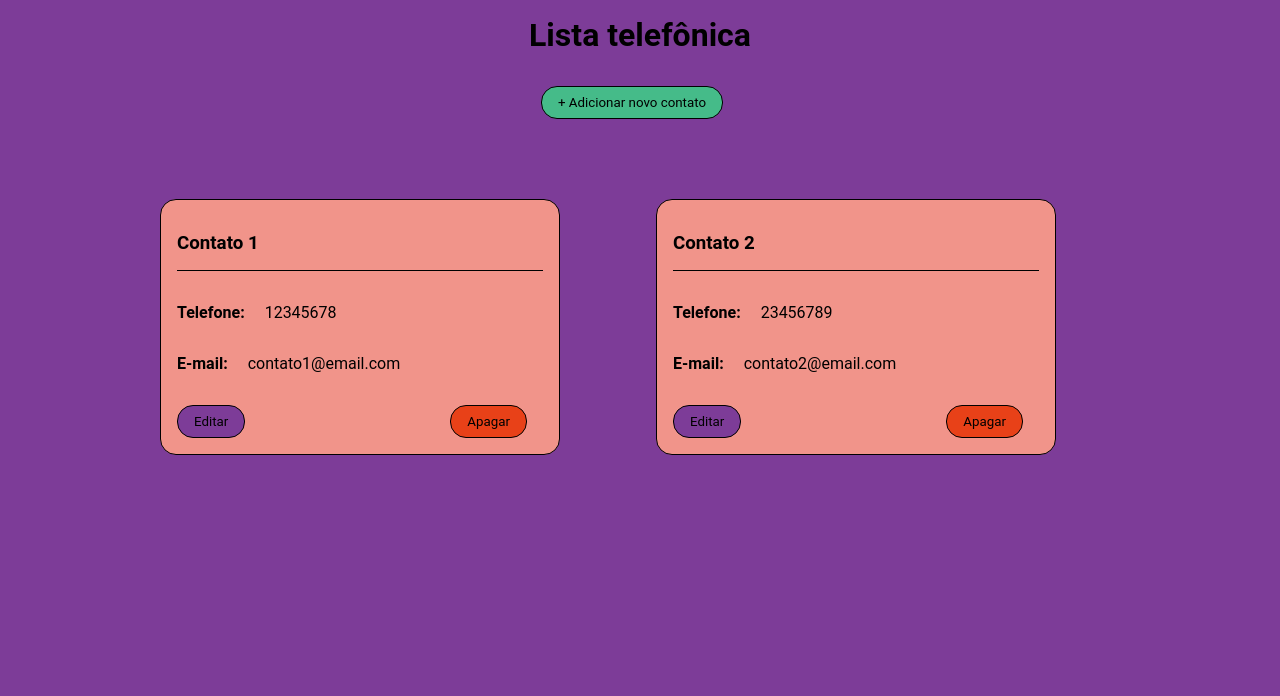
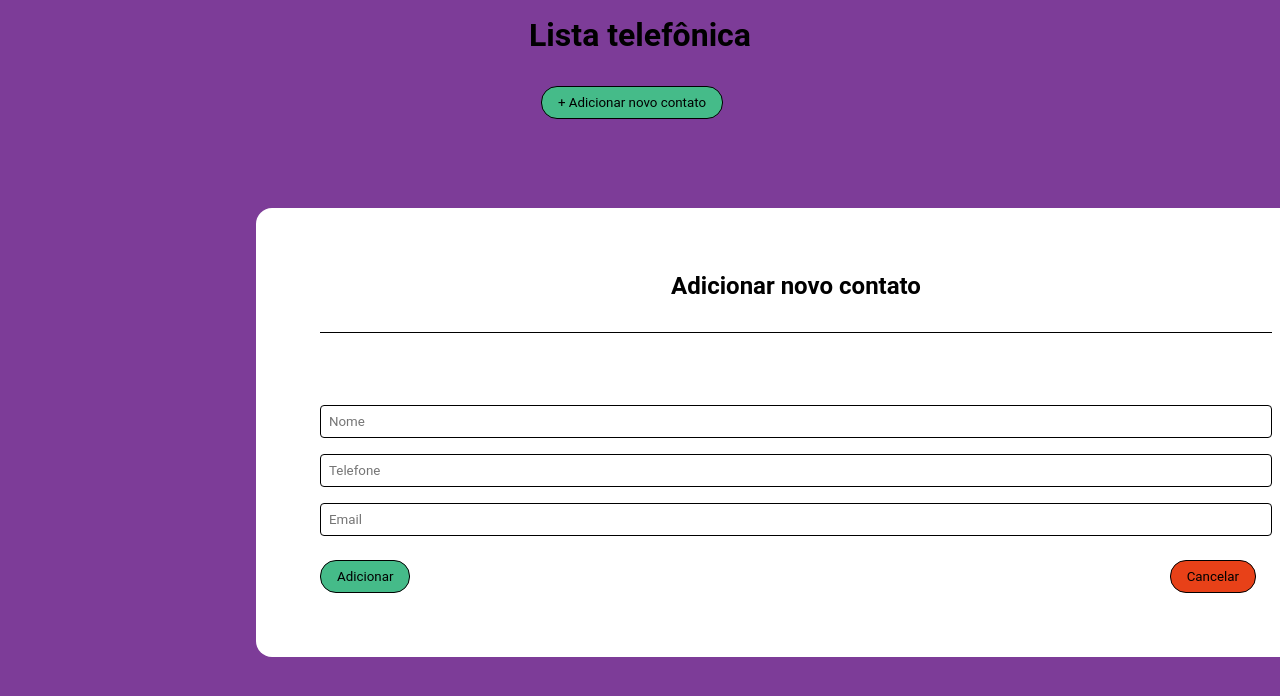
Before and after one commit to PedroHenrique004/Lista-telefonica-react, a React (Create React App) app: page / in a window 1280 px wide. Both pictures are taken after a click on the button "+ Adicionar novo contato". Shown: the top 696 px of the page. Built offline with nearby package versions, Linux system fonts and the light colour scheme.

Commit message:
Adicionando a função de adicionar novos contatos

```diff
--- a/src/App.tsx
+++ b/src/App.tsx
@@ -3,12 +3,14 @@ import { RootState } from './Redux/store';
 import { useState } from 'react';
 import EstiloGlobal, { ContainerPagina, ContanainerContato } from './styles';
 import Contato, { ContatoType } from './components/Contato';
+import CardAdicionar from './components/CardAdicionar'; // Importe o CardAdicionar
 
 import Header from './components/Titulo';
 import CardRemover from './components/CardRemover';
 
 function App() {
     const [estaRemovendo, setEstaRemovendo] = useState(false)
+    const [estaAdicionando, setEstaAdicionando] = useState(false) // Adicione este estado
     const contatos = useSelector((state: RootState) => state.contatos.contatos);
     const dispatch = useDispatch();
     const [idDoContatoASerRemovido, setIdDoContatoASerRemovido] = useState<number | null>(null);
@@ -34,22 +36,35 @@ function App() {
       }
     }
 
+    function handleAdicionar(contato: ContatoType) {
+      dispatch({ type: 'ADD_CONTATO', payload: contato }); // Despache a ação ADD_CONTATO
+      setEstaAdicionando(false);
+    }
+
+    function handleAdicionarClick() {
+      setEstaAdicionando(true); // Defina estaAdicionando como true quando o botão Adicionar for clicado
+    }
+
     return (
         <>
         <EstiloGlobal />
             <ContainerPagina>
-                  <Header />
+                  <Header onAdicionarClick={handleAdicionarClick}/>
                   {estaRemovendo ? (
                     <CardRemover
                     cancelarRemover={funcaoCancelar}
                     remover={funcaoRemover} />
+                  ) : estaAdicionando ? ( // Adicione esta condição
+                    <CardAdicionar
+                      cancelarAdicionar={() => setEstaAdicionando(false)}
+                      adicionar={handleAdicionar} />
                   ) : (
                     <ContanainerContato>
                       {contatos.map(contato => (
                         <Contato
                           key={contato.id}
                           contato={contato}
-                          apagar={() => funcaoApagar(contato.id)} // Atualize esta linha
+                          apagar={() => funcaoApagar(contato.id)}
                           salvar={funcaoSalvar} />
                       ))}
                     </ContanainerContato>
--- /dev/null
+++ b/src/components/CardAdicionar/index.tsx
@@ -0,0 +1,39 @@
+import { useState } from "react";
+import * as P from "./styles"
+import * as S from "../Contato/styles"
+import { ContatoType } from "../Contato";
+
+type Props = {
+  cancelarAdicionar: () => void;
+  adicionar: (contato: ContatoType) => void;
+}
+
+const CardAdicionar = ({cancelarAdicionar, adicionar}: Props) => {
+  const [nome, setNome] = useState("");
+  const [telefone, setTelefone] = useState("");
+  const [email, setEmail] = useState("");
+
+  function handleAdicionar() {
+    adicionar({ nome, telefone, email, id: Date.now() });
+    setNome("");
+    setTelefone("");
+    setEmail("");
+  }
+
+  return (
+    <P.Container>
+      <P.ContainerRemover>
+        <P.Texto>Adicionar novo contato</P.Texto>
+        <S.Input value={nome} onChange={e => setNome(e.target.value)} placeholder="Nome" />
+        <S.Input value={telefone} onChange={e => setTelefone(e.target.value)} placeholder="Telefone" />
+        <S.Input value={email} onChange={e => setEmail(e.target.value)} placeholder="Email" />
+        <S.BotaoContainer>
+          <S.BotaoSalvar onClick={handleAdicionar}>Adicionar</S.BotaoSalvar>
+          <S.BotaoRemover onClick={cancelarAdicionar}>Cancelar</S.BotaoRemover>
+        </S.BotaoContainer>
+      </P.ContainerRemover>
+    </P.Container>
+  )
+}
+
+export default CardAdicionar;
--- /dev/null
+++ b/src/components/CardAdicionar/styles.ts
@@ -0,0 +1,26 @@
+import styled from "styled-components";
+import variavies from "../../styles/variavies";
+
+export const ContainerRemover = styled.div`
+    position: fixed;
+    top: 10%;
+    left: 20%;
+    margin-top: 10%;
+    max-width: 1080px;
+    width: 100%;
+    background-color: ${variavies.corContainerRemover};
+    border-radius: 16px;
+    padding: 64px;
+`
+
+export const Texto = styled.h2`
+    border-bottom: 1px solid ${variavies.corDoTexto};
+    padding-bottom: 32px;
+    margin-bottom: 64px;
+`
+
+export const Container = styled.div`
+    width: 100%;
+    justify-content:center;
+    align-items: center;
+`
--- a/src/components/Titulo/index.tsx
+++ b/src/components/Titulo/index.tsx
@@ -1,16 +1,20 @@
 import { BotaoAdicionar, Cabecalho, Titulo } from "./styles"
 
-const Header = () => {
+type Props = {
+    onAdicionarClick: () => void;
+  };
 
+  const Header = ({ onAdicionarClick }: Props) => {
     return (
-        <>
-            <Cabecalho>
-                <Titulo>Lista telefônica</Titulo>
-                <BotaoAdicionar>+ Adicionar novo contato</BotaoAdicionar>
-            </Cabecalho>
-        </>
-    )
-}
+      <>
+        <Cabecalho>
+          <Titulo>Lista telefônica</Titulo>
+          <BotaoAdicionar onClick={onAdicionarClick}>
+            + Adicionar novo contato
+          </BotaoAdicionar>
+        </Cabecalho>
+      </>
+    );
+  };
 
-
-export default Header
+  export default Header;
```
